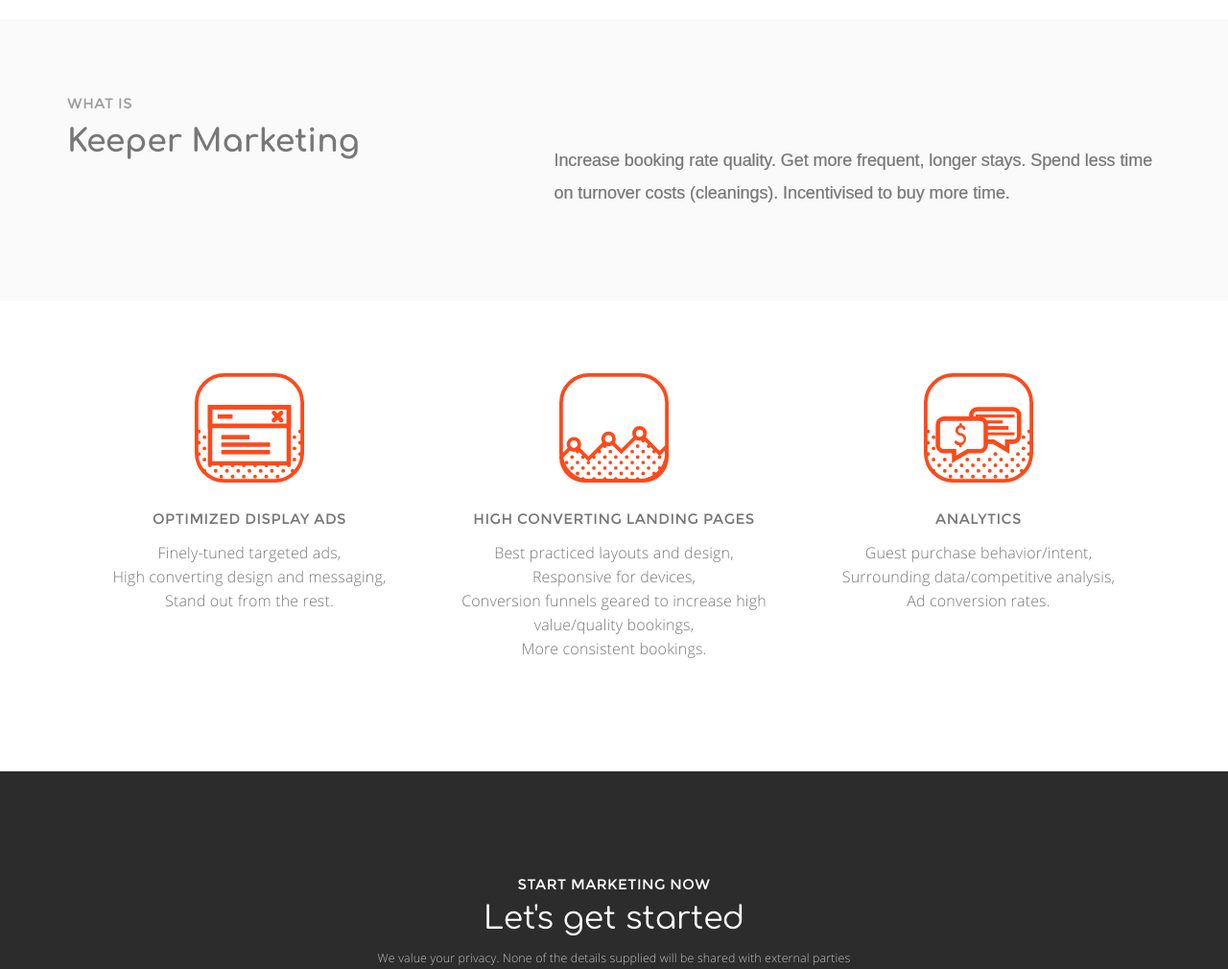
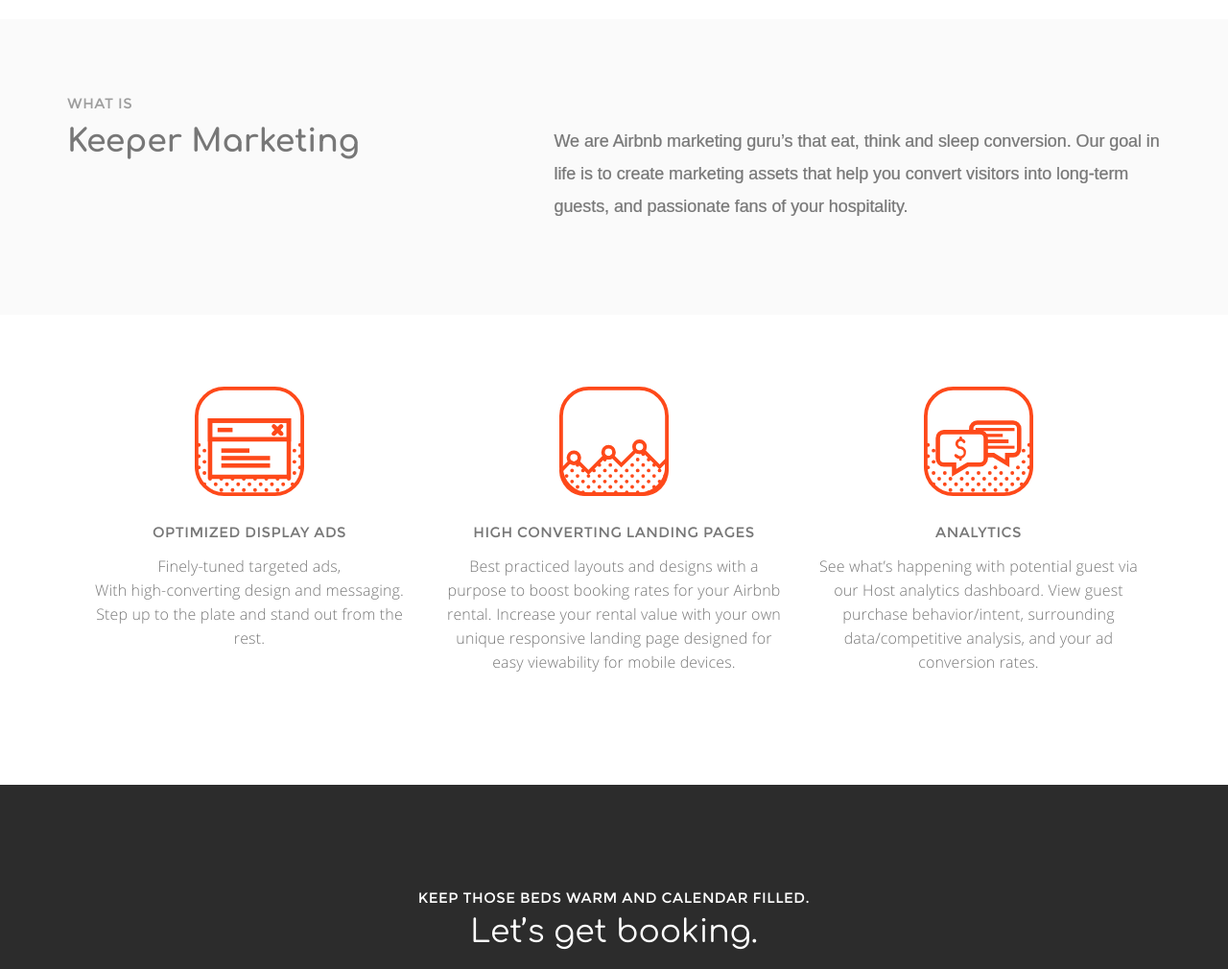
Before and after one commit to chasegallegos/keeper, a plain HTML site: page landing/index.html in a window 1280 px wide. Shown: the part 780-1790 px from the top of the page at 96% size. Drawn offline with Linux system fonts and the light colour scheme; a script that the page names is missing; files whose address does not match are found by name; a web font is replaced by a local one.

Commit message:
New Copy for landing page.

```diff
--- a/landing/index.html
+++ b/landing/index.html
@@ -94,7 +94,7 @@
                         <span class="keeper-red">Keeper</span> is a marketing service for Airbnb hosts.
                       </h1>
                       <hr>
-                      <h4 class="light m-t-5 open-sans font-grey">Increase booking rate with more frequent, longer stays</h4>
+                      <h4 class="light m-t-5 open-sans font-grey">Use our strategic, best practiced conversion marketing techniques for consistent bookings, season after season, year after year.</h4>
                       <br>
                       <!--<h3 class="m-b-0 text-center">I want a FREE 30 Minute Consultation!</h3>
                       <div class="form-group form-group-default input-group m-t-10 bg-transparent b-a">
@@ -128,11 +128,11 @@
               <h1 class="m-t-5 bold">Keeper Marketing</h1>
             </div>
             <div class="col-sm-7 col-md-7 no-padding xs-p-l-15 xs-p-r-15">
-              <div class="p-t-20 p-l-35 md-p-l-5 md-p-t-15">
-                <h4 class="open-sans">Increase booking rate quality.
-                Get more frequent, longer stays.
-                Spend less time on turnover costs (cleanings).
-                Incentivised to buy more time.</h4>
+              <div class="p-l-35 md-p-l-5 md-p-t-15">
+                <h4 class="open-sans">We are Airbnb marketing guru’s that eat, think and sleep conversion.
+                  Our goal in life is to create marketing assets that
+                  help you convert visitors into long-term guests,
+                  and passionate fans of your hospitality. </h4>
               </div>
             </div>
           </div>
@@ -148,9 +148,9 @@
               <img alt="" class="m-b-20 keeper-icons" src="assets/images/icons/icon-ad.svg">
               <h6 class="block-title p-b-5">Optimized Display Ads </h6>
 
-              <p class="m-b-30">Finely-tuned targeted ads,<br>
-              High converting design and messaging,<br>
-              Stand out from the rest.</p>
+              <p class="m-b-30 m-l-15 m-r-15">Finely-tuned targeted ads,<br>
+                With high-converting design and messaging.
+                Step up to the plate and stand out from the rest.</p>
             </div>
             <div class="visible-xs b-b b-grey-light m-t-30 m-b-30"></div>
           </div>
@@ -158,10 +158,11 @@
             <div class="md-pr-30">
               <img alt="" class="m-b-20 keeper-icons" src="assets/images/icons/icon-analytics.svg">
               <h6 class="block-title p-b-5">High Converting Landing Pages </h6>
-              <p class="m-b-30">Best practiced layouts and design,<br>
-                Responsive for devices,<br>
-                Conversion funnels geared to increase high value/quality bookings,<br>
-                More consistent bookings.</p>
+              <p class="m-b-30 m-l-15 m-r-15">Best practiced layouts and designs with a
+                purpose to boost booking rates for your Airbnb rental.
+                Increase your rental value with your own unique
+                responsive landing page designed for easy
+                viewability for mobile devices.</p>
             </div>
             <div class="visible-xs b-b b-grey-light m-t-30 m-b-30"></div>
           </div>
@@ -169,9 +170,9 @@
             <div class="md-pr-30">
               <img alt="" class="m-b-20 keeper-icons" src="assets/images/icons/icon-lp.svg">
               <h6 class="block-title p-b-5">Analytics </h6>
-              <p class="m-b-30">Guest purchase behavior/intent,<br>
-                Surrounding data/competitive analysis,<br>
-                Ad conversion rates.</p>
+              <p class="m-b-30 m-l-15 m-r-15">See what’s happening with potential guest via our Host analytics dashboard.
+                View guest purchase behavior/intent, surrounding data/competitive analysis,
+                 and your ad conversion rates.</p>
             </div>
           </div>
         </div>
@@ -187,9 +188,8 @@
       <div class="container">
         <div class="row">
           <div class="col-sm-8 col-sm-offset-2">
-            <h6 class="block-title m-b-0 text-white text-center">Start Marketing Now</h6>
-            <h1 class="text-white text-center m-t-5">Let's get started</h1>
-            <p class="small hint-text p-t-0 text-white text-center ">We value your privacy. None of the details supplied will be shared with external parties</p>
+            <h6 class="block-title m-b-0 text-white text-center">Keep those beds warm and calendar filled.</h6>
+            <h1 class="text-white text-center m-t-5">Let’s get booking.</h1>
             <div class="form-group form-group-default input-group  m-t-40 bg-transparent b-a b-transparent-white">
               <label>Email Address</label>
               <input type="email" class="form-control text-white" placeholder="Example@mailserver.com" style="">
```
